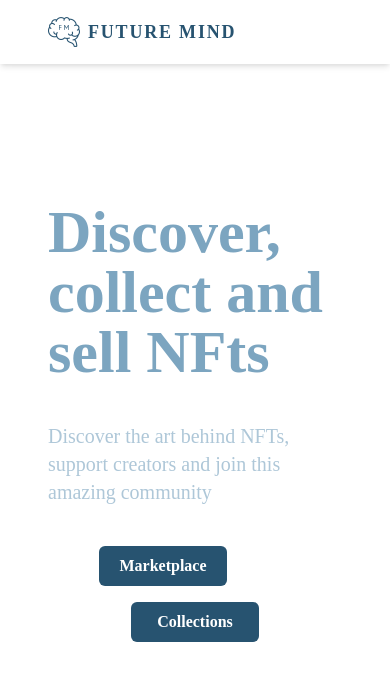
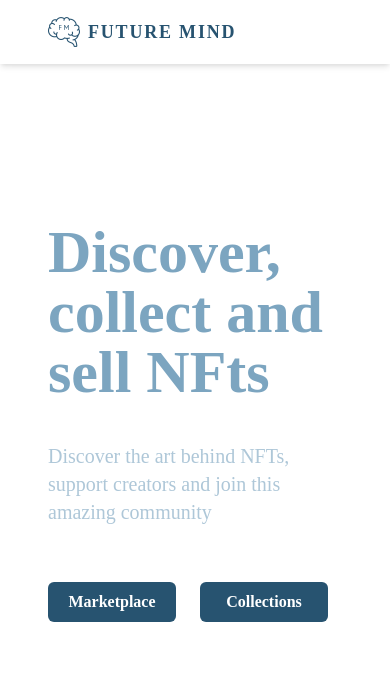
Before and after one commit to gonrodter/future-mind-marketplace, a React (Create React App) app: page / in a window 390 px wide. Shown: the top 680 px of the page. Built offline with nearby package versions, Linux system fonts and the light colour scheme.

Commit message:
testing buttons responsiveness

```diff
--- a/src/components/MainPage/Home.jsx
+++ b/src/components/MainPage/Home.jsx
@@ -14,11 +14,11 @@ const Home = () => {
             community
           </p>
         </div>
-        <div className="mt-10 w-full m-auto text-center">
-          <button className="bg-secondary-blue text-white py-2 w-32 lg:w-40 px-3 rounded-md font-semibold mr-16 md:mr-10 lg:mr-14 xl:mr-16">
+        <div className="mt-10 w-full flex gap-6 text-center md:text-left">
+          <button className="text-center bg-secondary-blue text-white mt-4 py-2 w-32 lg:w-40 px-3 rounded-md font-semibold">
             Marketplace
           </button>
-          <button className="bg-secondary-blue text-white mt-4 py-2 w-32 lg:w-40 px-4 rounded-md font-semibold">
+          <button className="text-center bg-secondary-blue text-white mt-4 py-2 w-32 lg:w-40 px-4 rounded-md font-semibold">
             Collections
           </button>
         </div>
```
Also changed, not shown: 1 other file (tests, documents, lock files or other folders).
